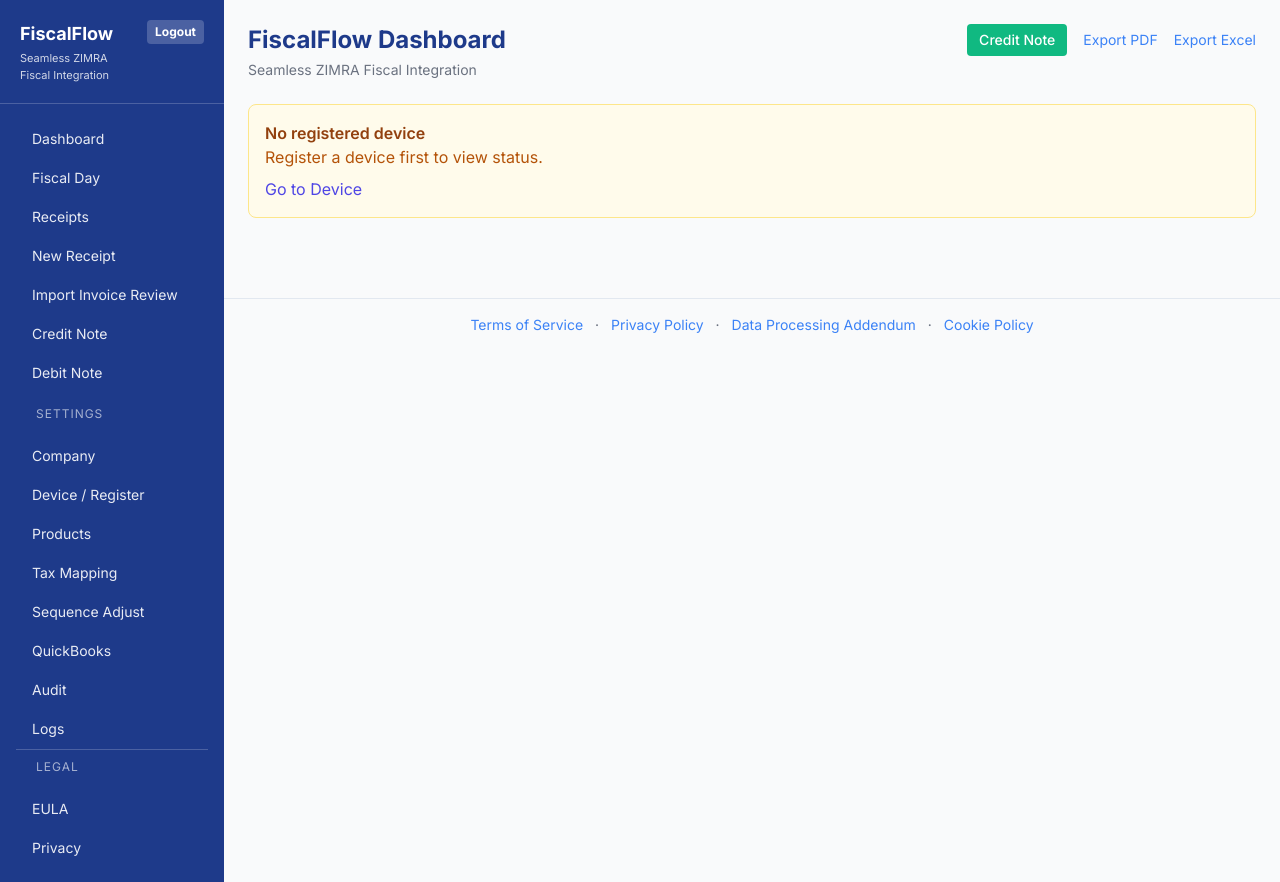
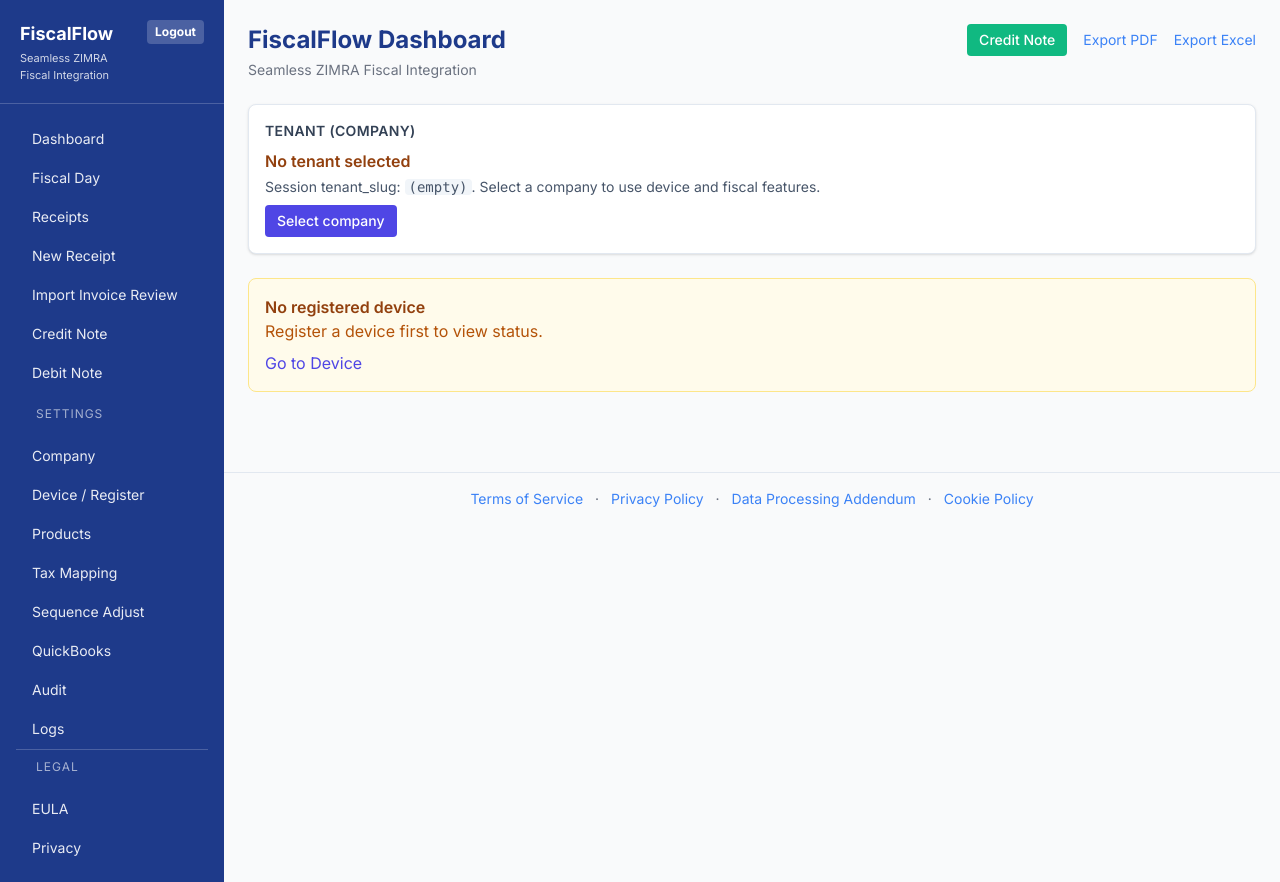
Before and after one commit to kastel21/fiscal1, a Django app: template templates/fdms/dashboard.html in a window 1280 px wide. Run offline with Django 5.2, Linux system fonts and the light colour scheme; the template is opened without the code that fills it, so the values that code supplies are empty; some libraries are stand-ins or nearby versions.

Commit message:
production ready

```diff
--- a/fiscal/views_fdms.py
+++ b/fiscal/views_fdms.py
@@ -131,6 +131,12 @@ def fdms_dashboard(request):
     ctx = _fdms_context(device)
     ctx["device"] = ctx["device"] if device else None  # Pass None so "No registered device" shows
     ctx["device_obj"] = device  # Full device for taxpayer/VAT in templates
+    # Tenant info for debugging / visibility: selected tenant and whether it's active
+    tenant = getattr(request, "tenant", None)
+    ctx["tenant"] = tenant
+    ctx["tenant_slug_in_session"] = request.session.get("tenant_slug") or ""
+    ctx["tenant_selected"] = tenant is not None
+    ctx["tenant_active"] = getattr(tenant, "is_active", False) if tenant else False
     status_json, err = _fetch_status_for_dashboard(device) if device else (None, None)
     ctx["status_error"] = err
     ctx["getstatus_response"] = safe_json_dumps(status_json, indent=2) if status_json else ""
--- a/templates/fdms/dashboard.html
+++ b/templates/fdms/dashboard.html
@@ -11,6 +11,27 @@
         <a href="{% url 'api_dashboard_export_pdf' %}?range=today" class="text-sm hover:underline" style="color: #3B82F6;">Export PDF</a>
         <a href="{% url 'api_dashboard_export_excel' %}?range=today" class="text-sm hover:underline" style="color: #3B82F6;">Export Excel</a>
     </div>
+</div>
+
+<div class="bg-white p-4 shadow rounded-lg border border-slate-200 mb-6">
+    <h2 class="text-sm font-semibold text-slate-700 uppercase tracking-wide mb-2">Tenant (Company)</h2>
+    {% if tenant_selected and tenant %}
+    <p class="mb-1"><span class="font-medium">Name:</span> {{ tenant.name|default:"—" }}</p>
+    <p class="mb-1"><span class="font-medium">Slug:</span> <code class="text-sm bg-slate-100 px-1 rounded">{{ tenant.slug|default:"—" }}</code></p>
+    <p class="mb-1"><span class="font-medium">In session:</span> <code class="text-sm bg-slate-100 px-1 rounded">{{ tenant_slug_in_session|default:"(none)" }}</code></p>
+    <p class="mb-0">
+        <span class="font-medium">Status:</span>
+        {% if tenant_active %}
+        <span class="px-2 py-0.5 rounded text-white text-sm bg-green-500">Active</span>
+        {% else %}
+        <span class="px-2 py-0.5 rounded text-white text-sm bg-red-500">Inactive</span>
+        {% endif %}
+    </p>
+    {% else %}
+    <p class="font-semibold text-amber-800 mb-1">No tenant selected</p>
+    <p class="text-slate-600 text-sm mb-2">Session tenant_slug: <code class="bg-slate-100 px-1 rounded">{{ tenant_slug_in_session|default:"(empty)" }}</code>. Select a company to use device and fiscal features.</p>
+    <a href="{% url 'select_tenant' %}" class="inline-block px-3 py-1.5 rounded text-sm font-medium text-white bg-indigo-600 hover:bg-indigo-700">Select company</a>
+    {% endif %}
 </div>
 
 {% if device %}
```
